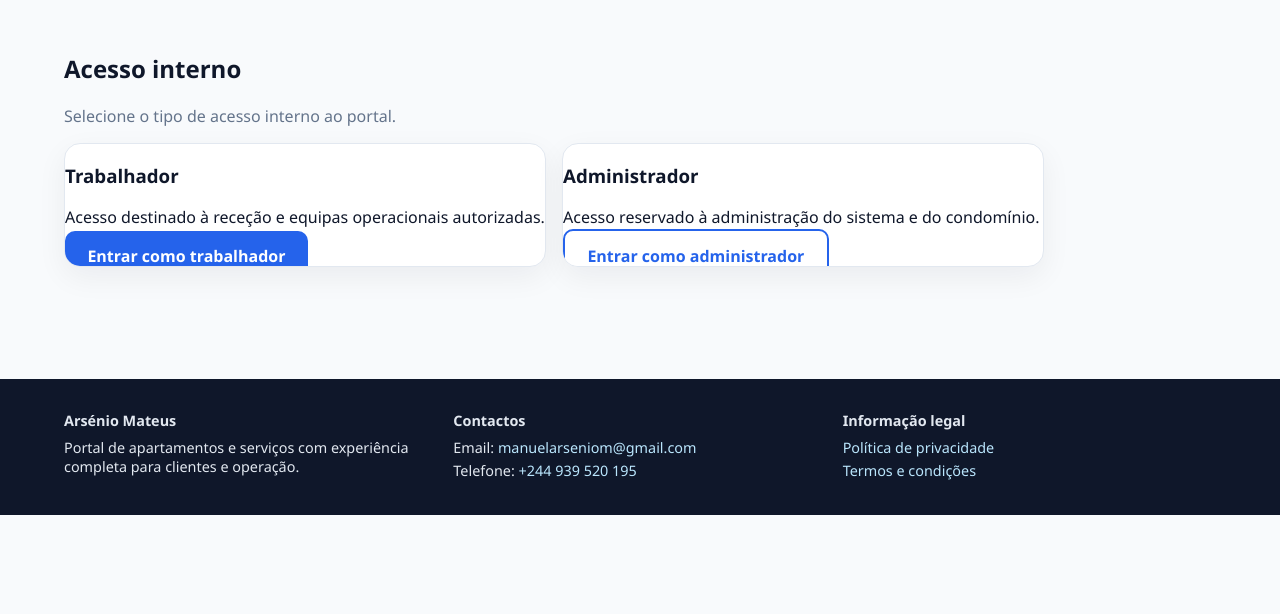
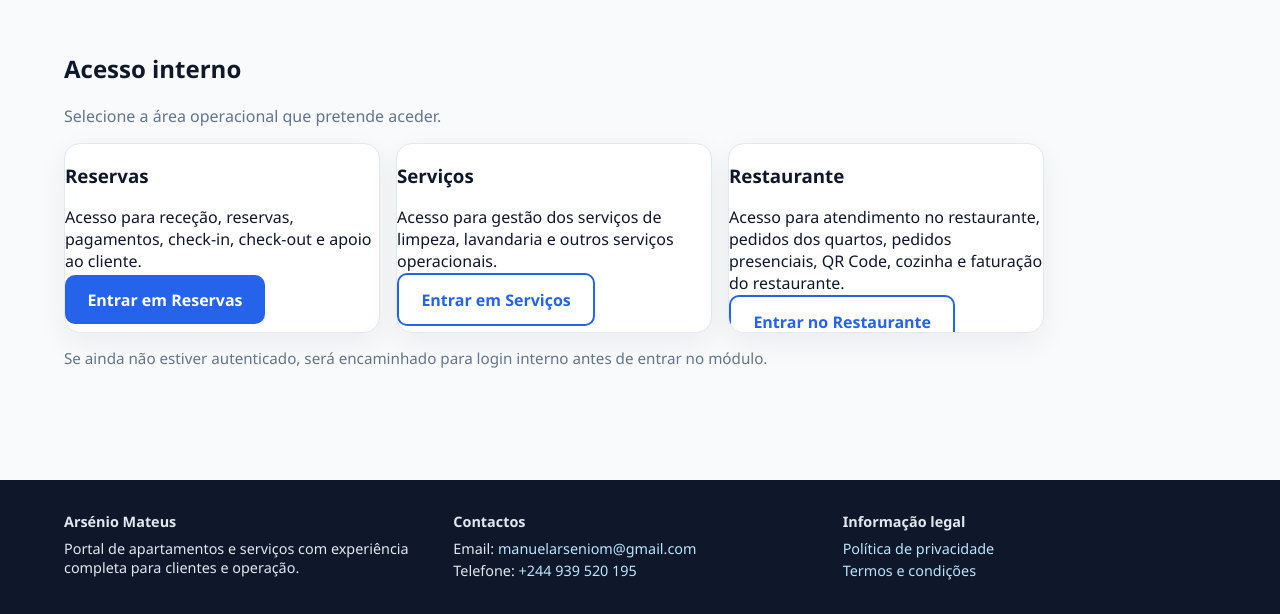
Before and after one commit to manuelarseniom-collab/Condominio-Arsenio-Mateus, a Django app: page /acesso-interno/ in a window 1280 px wide. Shown: the part 110-724 px from the top of the page. Run offline with Django 5.2, Linux system fonts and the light colour scheme.

Commit message:
Reorganize internal access into operational module entry points.
Introduces dedicated Reservas, Serviços, and Restaurante gateway routes with role-based redirects, making the internal access page clearer and aligned to each team workflow.

Made-with: Cursor

```diff
--- a/templates/usuarios/acesso_interno.html
+++ b/templates/usuarios/acesso_interno.html
@@ -5,18 +5,26 @@
 {% block content %}
 <section class="pub-section" style="max-width: 980px;">
     <h1>Acesso interno</h1>
-    <p style="color: var(--pub-muted);">Selecione o tipo de acesso interno ao portal.</p>
+    <p style="color: var(--pub-muted);">Selecione a área operacional que pretende aceder.</p>
     <div style="display:grid;grid-template-columns:repeat(auto-fit,minmax(280px,1fr));gap:1rem;">
         <article class="pub-card body">
-            <h3>Trabalhador</h3>
-            <p>Acesso destinado à receção e equipas operacionais autorizadas.</p>
-            <a class="btn-pub-primary" href="{% url 'usuarios:login_staff' %}">Entrar como trabalhador</a>
+            <h3>Reservas</h3>
+            <p>Acesso para receção, reservas, pagamentos, check-in, check-out e apoio ao cliente.</p>
+            <a class="btn-pub-primary" href="{% url 'usuarios:acesso_interno_reservas' %}">Entrar em Reservas</a>
         </article>
         <article class="pub-card body">
-            <h3>Administrador</h3>
-            <p>Acesso reservado à administração do sistema e do condomínio.</p>
-            <a class="btn-pub-outline" href="{% url 'usuarios:login_admin' %}">Entrar como administrador</a>
+            <h3>Serviços</h3>
+            <p>Acesso para gestão dos serviços de limpeza, lavandaria e outros serviços operacionais.</p>
+            <a class="btn-pub-outline" href="{% url 'usuarios:acesso_interno_servicos' %}">Entrar em Serviços</a>
+        </article>
+        <article class="pub-card body">
+            <h3>Restaurante</h3>
+            <p>Acesso para atendimento no restaurante, pedidos dos quartos, pedidos presenciais, QR Code, cozinha e faturação do restaurante.</p>
+            <a class="btn-pub-outline" href="{% url 'usuarios:acesso_interno_restaurante' %}">Entrar no Restaurante</a>
         </article>
     </div>
+    <p style="margin-top:0.9rem;color: var(--pub-muted); font-size:.95rem;">
+        Se ainda não estiver autenticado, será encaminhado para login interno antes de entrar no módulo.
+    </p>
 </section>
 {% endblock %}
--- a/usuarios/urls.py
+++ b/usuarios/urls.py
@@ -1,7 +1,18 @@
 from django.urls import path, reverse_lazy
 from django.contrib.auth import views as auth_views
 
-from .views import LoginAdminView, LoginClienteView, LoginStaffView, UsuarioLoginView, UsuarioLogoutView, acesso_interno, entrar
+from .views import (
+    LoginAdminView,
+    LoginClienteView,
+    LoginStaffView,
+    UsuarioLoginView,
+    UsuarioLogoutView,
+    acesso_interno,
+    acesso_interno_reservas,
+    acesso_interno_restaurante,
+    acesso_interno_servicos,
+    entrar,
+)
 
 
 app_name = "usuarios"
@@ -16,6 +27,9 @@ _password_reset_kwargs = {
 urlpatterns = [
     path("entrar/", entrar, name="entrar"),
     path("acesso-interno/", acesso_interno, name="acesso_interno"),
+    path("acesso-interno/reservas/", acesso_interno_reservas, name="acesso_interno_reservas"),
+    path("acesso-interno/servicos/", acesso_interno_servicos, name="acesso_interno_servicos"),
+    path("acesso-interno/restaurante/", acesso_interno_restaurante, name="acesso_interno_restaurante"),
     path("login/", UsuarioLoginView.as_view(), name="login"),
     path("login/cliente/", LoginClienteView.as_view(), name="login_cliente"),
     path("login/staff/", LoginStaffView.as_view(), name="login_staff"),
--- a/usuarios/views.py
+++ b/usuarios/views.py
@@ -145,3 +145,61 @@ def entrar(request):
 @never_cache
 def acesso_interno(request):
     return render(request, "usuarios/acesso_interno.html")
+
+
+@never_cache
+def acesso_interno_reservas(request):
+    if not request.user.is_authenticated:
+        return redirect("usuarios:login_staff")
+    role = getattr(getattr(request.user, "perfil_acesso", None), "role", PerfilAcesso.VISITANTE)
+    if role in {
+        PerfilAcesso.RECEPCAO,
+        PerfilAcesso.ADMIN,
+        PerfilAcesso.ADMIN_CONDOMINIO,
+        PerfilAcesso.ADMIN_SISTEMA,
+    } or request.user.is_superuser:
+        return redirect("reservas:lista")
+    messages.error(request, "Sem permissão para o módulo de Reservas.")
+    return redirect("usuarios:acesso_interno")
+
+
+@never_cache
+def acesso_interno_servicos(request):
+    if not request.user.is_authenticated:
+        return redirect("usuarios:login_staff")
+    role = getattr(getattr(request.user, "perfil_acesso", None), "role", PerfilAcesso.VISITANTE)
+    if role in {
+        PerfilAcesso.STAFF_LIMPEZA,
+        PerfilAcesso.STAFF_LAVANDARIA,
+        PerfilAcesso.STAFF_MANUTENCAO,
+        PerfilAcesso.RECEPCAO,
+        PerfilAcesso.ADMIN,
+        PerfilAcesso.ADMIN_CONDOMINIO,
+        PerfilAcesso.ADMIN_SISTEMA,
+    } or request.user.is_superuser:
+        if role in {
+            PerfilAcesso.ADMIN,
+            PerfilAcesso.ADMIN_CONDOMINIO,
+            PerfilAcesso.ADMIN_SISTEMA,
+        }:
+            return redirect("operacoes:painel_admin")
+        return redirect("operacoes:painel_staff")
+    messages.error(request, "Sem permissão para o módulo de Serviços.")
+    return redirect("usuarios:acesso_interno")
+
+
+@never_cache
+def acesso_interno_restaurante(request):
+    if not request.user.is_authenticated:
+        return redirect("usuarios:login_staff")
+    role = getattr(getattr(request.user, "perfil_acesso", None), "role", PerfilAcesso.VISITANTE)
+    if role in {
+        PerfilAcesso.STAFF_RESTAURANTE,
+        PerfilAcesso.RECEPCAO,
+        PerfilAcesso.ADMIN,
+        PerfilAcesso.ADMIN_CONDOMINIO,
+        PerfilAcesso.ADMIN_SISTEMA,
+    } or request.user.is_superuser:
+        return redirect("restaurante:lista")
+    messages.error(request, "Sem permissão para o módulo de Restaurante.")
+    return redirect("usuarios:acesso_interno")
```
